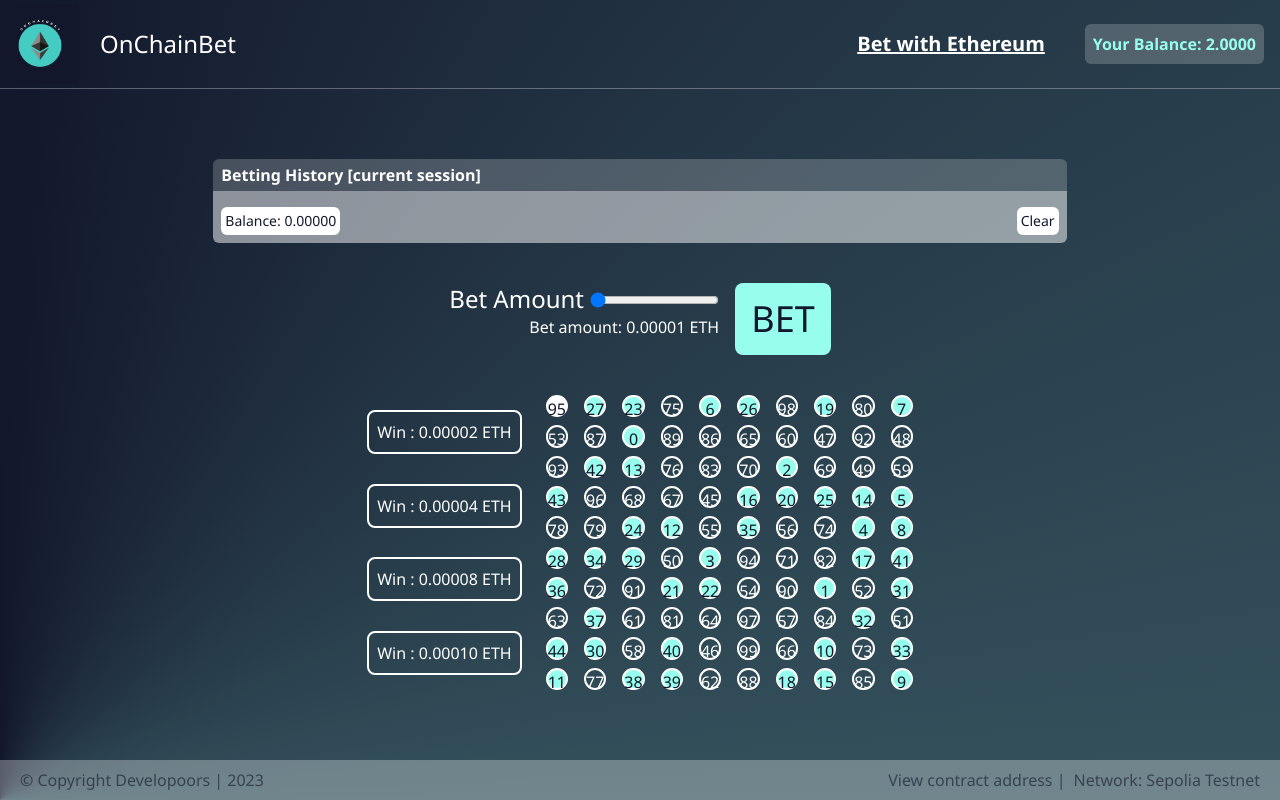
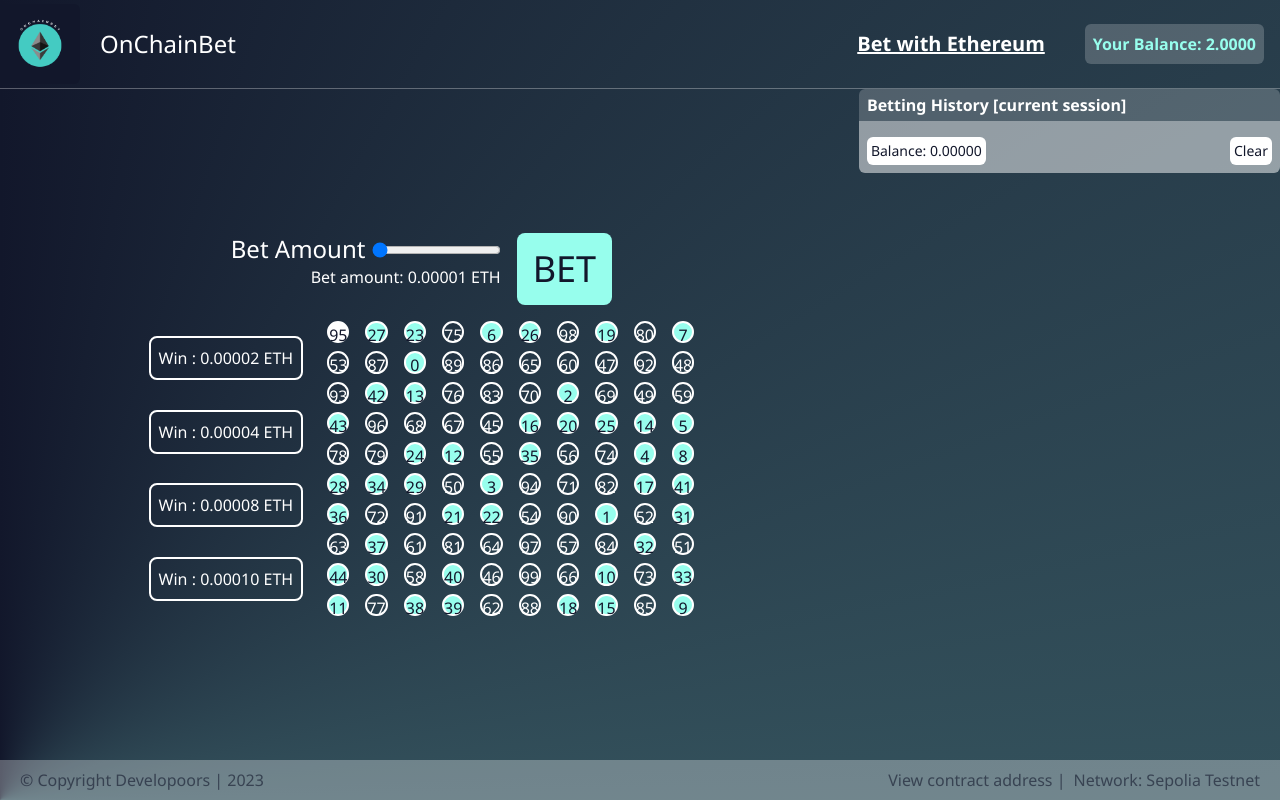
Before and after one commit to Jarjarsson/onchainbet, a Next.js app: page /demo in a window 1280 px wide. Built offline with nearby package versions, Linux system fonts and the light colour scheme.

Commit message:
fix: same layout as bet page
Co-authored-by: Allan Heremi <allanheremi@users.noreply.github.com>

```diff
--- a/app/demo/page.tsx
+++ b/app/demo/page.tsx
@@ -48,16 +48,18 @@ const Demo = () => {
           Your Balance: {playerbalance.toFixed(4)}
         </p>
       </Header>
-      <main className="flex justify-center items-center grow lg:flex-col lg:gap-10">
-        <section className="w-1/3 self-start lg:self-center lg:w-2/3">
-          <HistoryExpand history={demoHis} clear={() => setDemoHis([])} />
-        </section>
+      <main className="flex gap-4 flex-1">
+        <section className='w-2/3 flex flex-col items-center justify-center gap-4 px-6'>
         <BettingInterface
           handleBet={handleBet}
           maxAmount={Number((getPool() / 12).toFixed(5))}
           handleResult={handleResult}
           rndArray={rndArray.current}
         />
+        </section>
+        <section className="w-1/3">
+          <HistoryExpand history={demoHis} clear={() => setDemoHis([])} />
+        </section>
       </main>
     </>
   );
```
